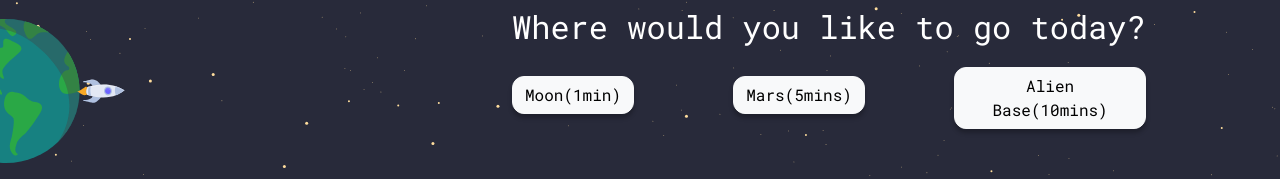
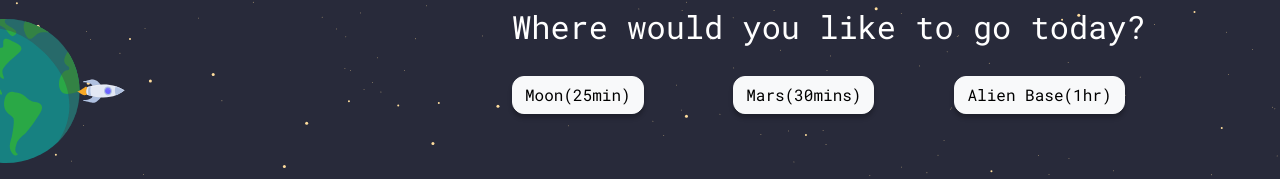
Before and after one commit to zwemsoe/spacetime, a React (Create React App) app: page / in a window 1280 px wide. Shown: the part 301-480 px from the top of the page. Built offline with nearby package versions, Linux system fonts and the light colour scheme.

Commit message:
changed time back

```diff
--- a/src/App.js
+++ b/src/App.js
@@ -92,7 +92,7 @@ class App extends Component{
         if(this.state.readyClicked){
         return (
         <div>
-        <Timer time={1} goBack={this.goToLanding}/>
+        <Timer time={25} goBack={this.goToLanding}/>
         <Rocket destination = {this.state.destination}/>
         <Quote id = {Math.floor(Math.random()*23)}/>
         <div>
@@ -109,7 +109,7 @@ class App extends Component{
         if(this.state.readyClicked){
           return (
           <div>
-          <Timer time={5} goBack={this.goToLanding}/>
+          <Timer time={45} goBack={this.goToLanding}/>
           <Rocket destination = {this.state.destination}/>
           <Quote id = {Math.floor(Math.random()*23)}/>
           <div>
@@ -127,7 +127,7 @@ class App extends Component{
         if(this.state.readyClicked){
           return (
           <div>
-          <Timer time={10} goBack={this.goToLanding}/>
+          <Timer time={60} goBack={this.goToLanding}/>
           <Rocket destination = {this.state.destination}/>
           <Quote id = {Math.floor(Math.random()*23)}/>
           <div>
--- a/src/components/Landing.js
+++ b/src/components/Landing.js
@@ -16,13 +16,13 @@ class Landing extends Component{
 
                 <div className= "row button-group">
                     <div className = "col">
-                    <a href="/#" onClick = {() => {this.props.setDestination(1)}} className ="btn btn-light moonBtn">Moon(1min)</a>
+                    <a href="/#" onClick = {() => {this.props.setDestination(1)}} className ="btn btn-light moonBtn">Moon(25min)</a>
                     </div>
                     <div className = "col">
-                    <a href="/#" onClick ={() => {this.props.setDestination(2)}} className ="btn btn-light moonBtn">Mars(5mins)</a>
+                    <a href="/#" onClick ={() => {this.props.setDestination(2)}} className ="btn btn-light moonBtn">Mars(30mins)</a>
                     </div>
                     <div className = "col">
-                    <a href="/#" onClick = {() => {this.props.setDestination(3)}} className ="btn btn-light moonBtn">Alien Base(10mins)</a>
+                    <a href="/#" onClick = {() => {this.props.setDestination(3)}} className ="btn btn-light moonBtn">Alien Base(1hr)</a>
                     </div>
                 </div>
                 </div>
--- a/src/index.css
+++ b/src/index.css
@@ -114,7 +114,7 @@ body{
 .rocket-to-moon{
   z-index:2 ;
   animation-name: toMoon;
-  animation-duration: 60s;
+  animation-duration: 1500s;
   animation-timing-function: linear;
   animation-fill-mode: forwards;
 
@@ -139,7 +139,7 @@ body{
 .rocket-to-mars{
   z-index:2 ;
   animation-name: toMars;
-  animation-duration: 300s;
+  animation-duration: 2700s;
   animation-timing-function: linear;
   animation-fill-mode: forwards;
 }
@@ -147,7 +147,7 @@ body{
 .rocket-to-alien{
   z-index:2 ;
   animation-name: toAlien;
-  animation-duration: 600s;
+  animation-duration: 3600s;
   animation-timing-function: linear;
   animation-fill-mode: forwards;
 }
```
